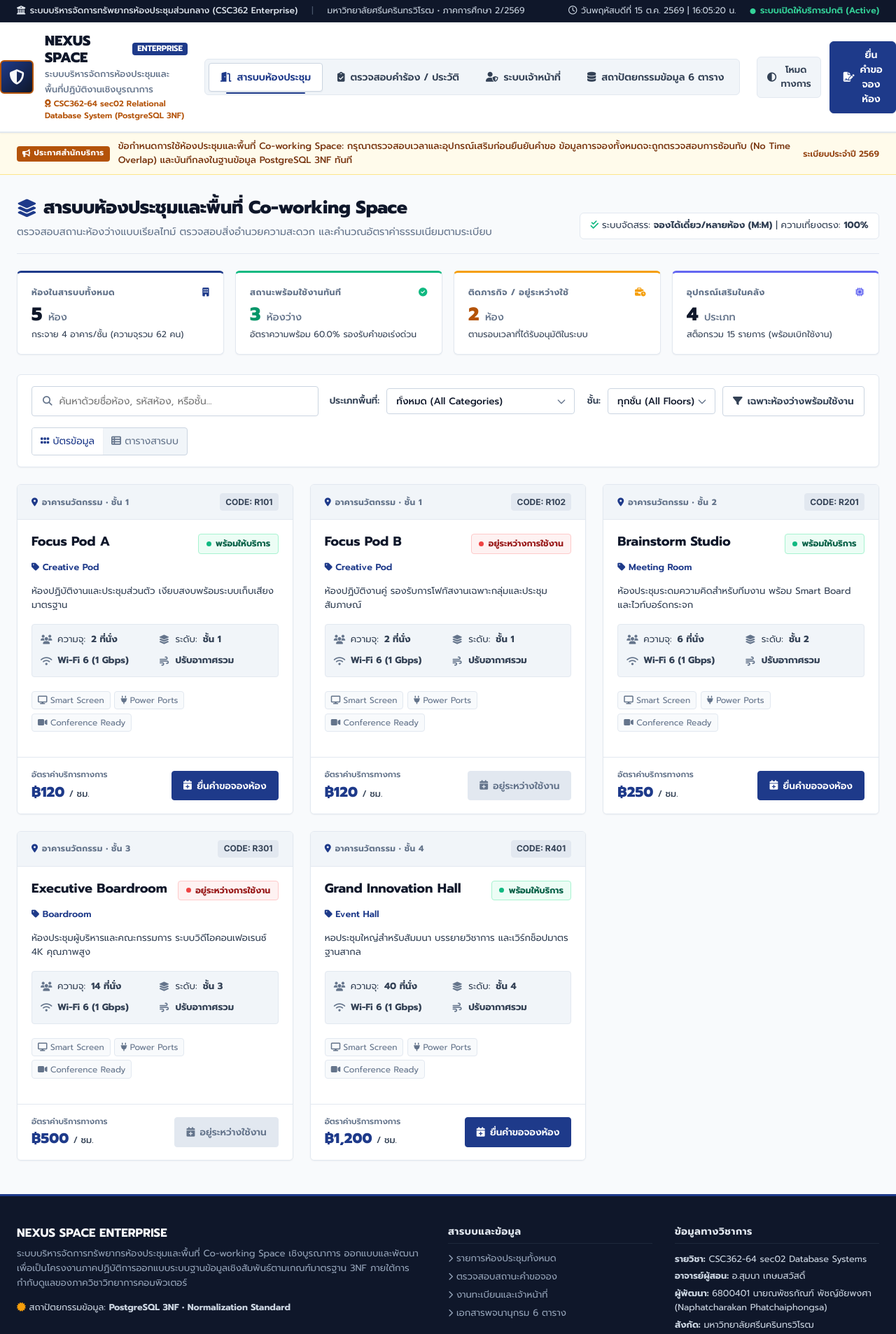
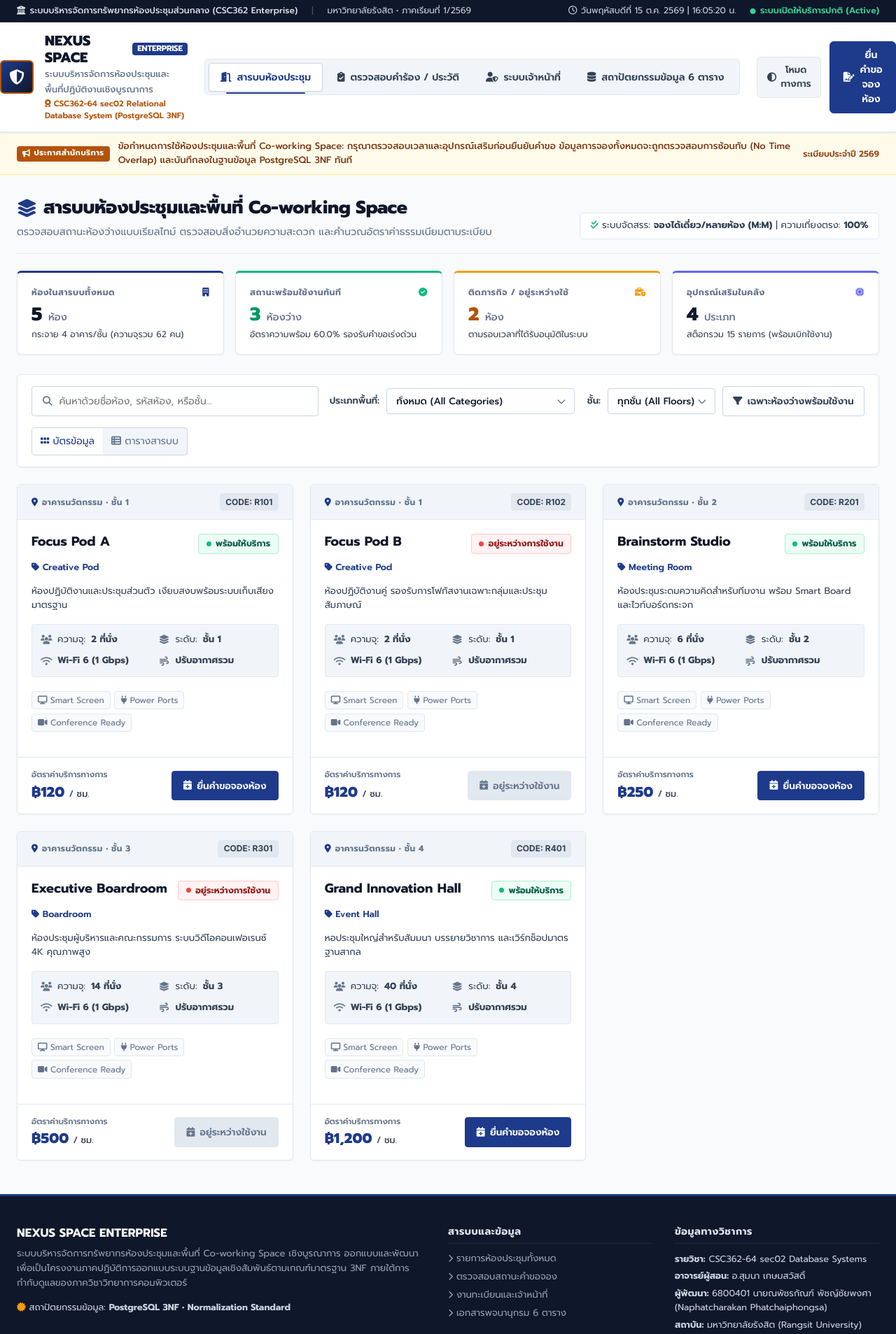
Before and after one commit to novterss/nexus-space, a website: page index.html in a window 1280 px wide. Shown: the top 1907 px of the page at 70% size. Drawn offline with Linux system fonts and the light colour scheme.

Commit message:
fix(docs): correct institution to Rangsit University (RSU) and semester to 1/2569

```diff
--- a/index.html
+++ b/index.html
@@ -1515,7 +1515,7 @@
           <i class="fa-solid fa-building-columns"></i> ระบบบริหารจัดการทรัพยากรห้องประชุมส่วนกลาง (CSC362 Enterprise)
         </span>
         <span style="color: #475569;">|</span>
-        <span style="color: #cbd5e1;">มหาวิทยาลัยศรีนครินทรวิโรฒ • ภาคการศึกษา 2/2569</span>
+        <span style="color: #cbd5e1;">มหาวิทยาลัยรังสิต • ภาคเรียนที่ 1/2569</span>
       </div>
       <div class="utility-right">
         <span class="live-clock-badge">
@@ -2297,7 +2297,7 @@
             <div><b>รายวิชา:</b> CSC362-64 sec02 Database Systems</div>
             <div style="margin-top: 0.25rem;"><b>อาจารย์ผู้สอน:</b> อ.สุมนา เกษมสวัสดิ์</div>
             <div style="margin-top: 0.25rem;"><b>ผู้พัฒนา:</b> 6800401 นายณพัชรกัณฑ์ พัชญ์ชัยพงศา (Naphatcharakan Phatchaiphongsa)</div>
-            <div style="margin-top: 0.25rem;"><b>สังกัด:</b> มหาวิทยาลัยศรีนครินทรวิโรฒ</div>
+            <div style="margin-top: 0.25rem;"><b>สถาบัน:</b> มหาวิทยาลัยรังสิต (Rangsit University)</div>
           </div>
         </div>
       </div>
```
Also changed, not shown: README.md.
